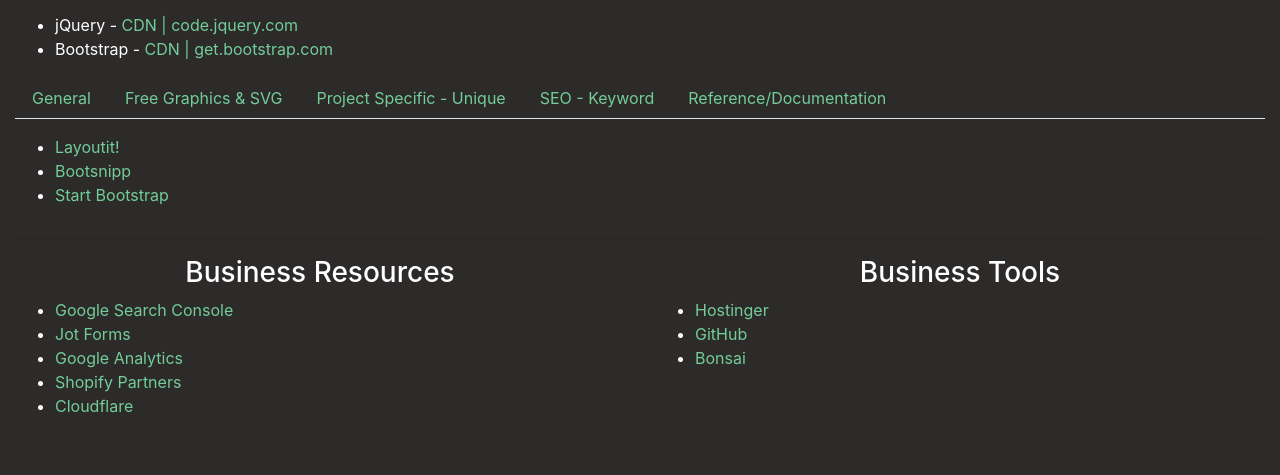
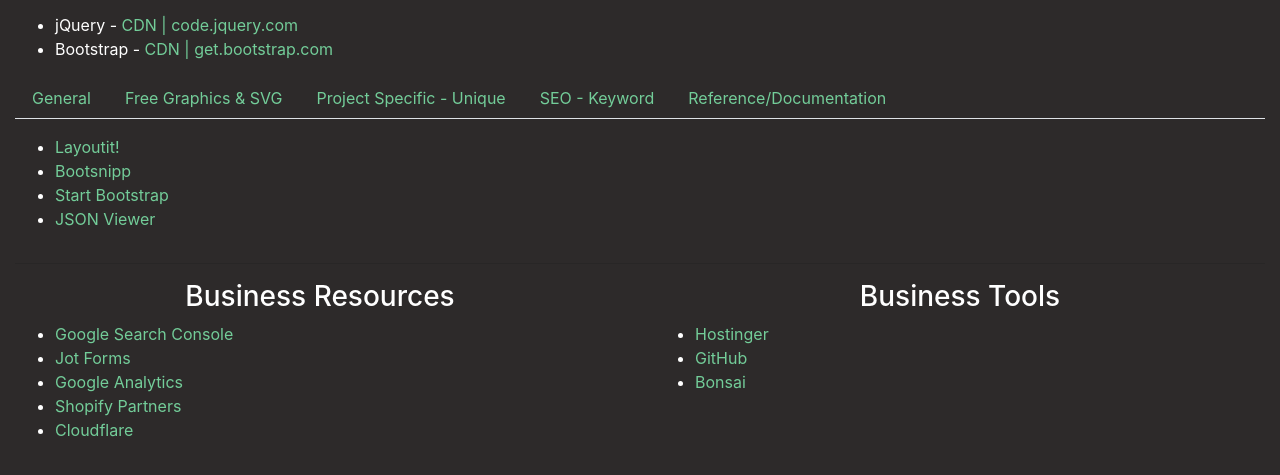
Before and after one commit to AdrianF3/devres, a plain HTML site: page index.html in a window 1280 px wide. Shown: the part 73-548 px from the top of the page. Drawn offline with nearby package versions, Linux system fonts and the light colour scheme.

Commit message:
Update index.html

```diff
--- a/index.html
+++ b/index.html
@@ -71,6 +71,9 @@
                   </li>
                   <li>
                     <a href="https://startbootstrap.com" target="_blank">Start Bootstrap</a>
+                  </li>
+                  <li>
+                    <a href="http://jsonviewer.stack.hu" target="_blank">JSON Viewer</a>
                   </li>
                 </ul>
   						</p>
```
